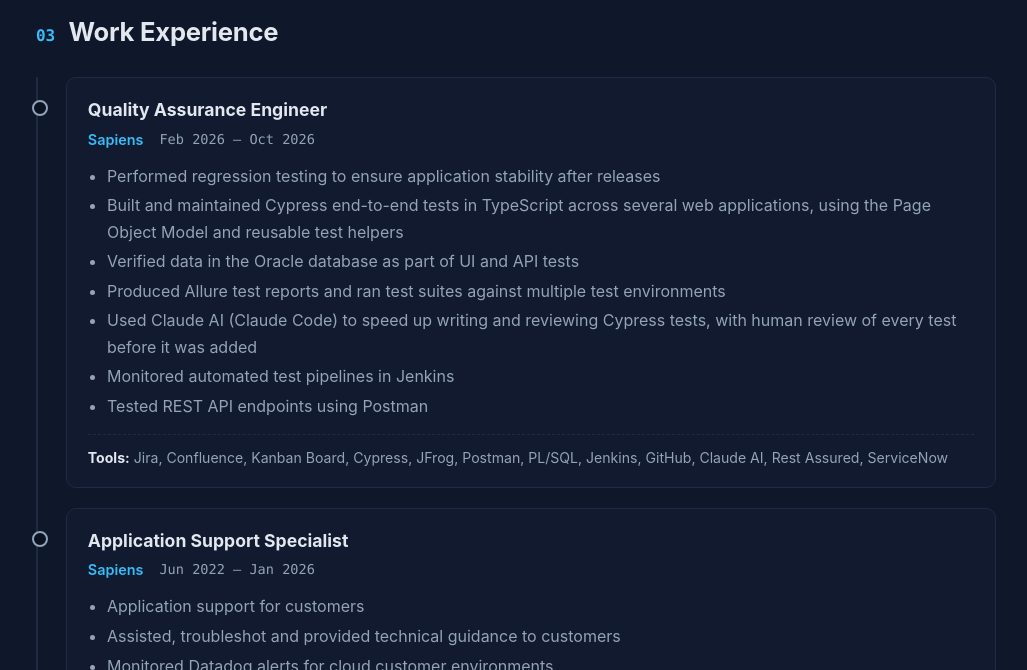
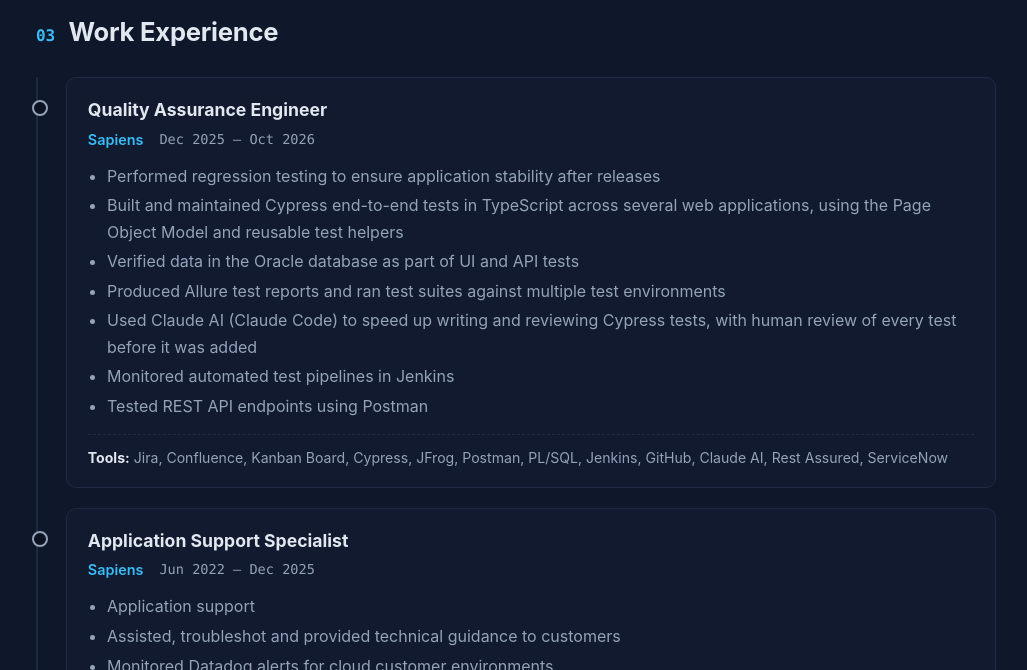
Before and after one commit to sajjaddk/sajjad-profile, a website: page index.html in a window 1280 px wide. Shown: the part 1800-2470 px from the top of the page, without its empty margins (124-1151 px from the left). Drawn offline with Linux system fonts and the light colour scheme.

Commit message:
Update employment dates and job descriptions

```diff
--- a/index.html
+++ b/index.html
@@ -145,7 +145,7 @@
 
           <article class="job">
             <h3>Quality Assurance Engineer</h3>
-            <p class="meta"><span class="org">Sapiens</span> <span class="when" data-i18n="exp.1.when">Feb 2026 – Oct 2026</span></p>
+            <p class="meta"><span class="org">Sapiens</span> <span class="when" data-i18n="exp.1.when">Dec 2025 – Oct 2026</span></p>
             <ul>
               <li data-i18n="exp.1.1">Performed regression testing to ensure application stability after releases</li>
               <li data-i18n="exp.1.2">Built and maintained Cypress end-to-end tests in TypeScript across several web applications, using the Page Object Model and reusable test helpers</li>
@@ -160,9 +160,9 @@
 
           <article class="job">
             <h3>Application Support Specialist</h3>
-            <p class="meta"><span class="org">Sapiens</span> <span class="when">Jun 2022 – Jan 2026</span></p>
+            <p class="meta"><span class="org">Sapiens</span> <span class="when">Jun 2022 – Dec 2025</span></p>
             <ul>
-              <li data-i18n="exp.2.1">Application support for customers</li>
+              <li data-i18n="exp.2.1">Application support</li>
               <li data-i18n="exp.2.2">Assisted, troubleshot and provided technical guidance to customers</li>
               <li data-i18n="exp.2.3">Monitored Datadog alerts for cloud customer environments</li>
               <li data-i18n="exp.2.4">Reproduced issues reported by customers</li>
```
